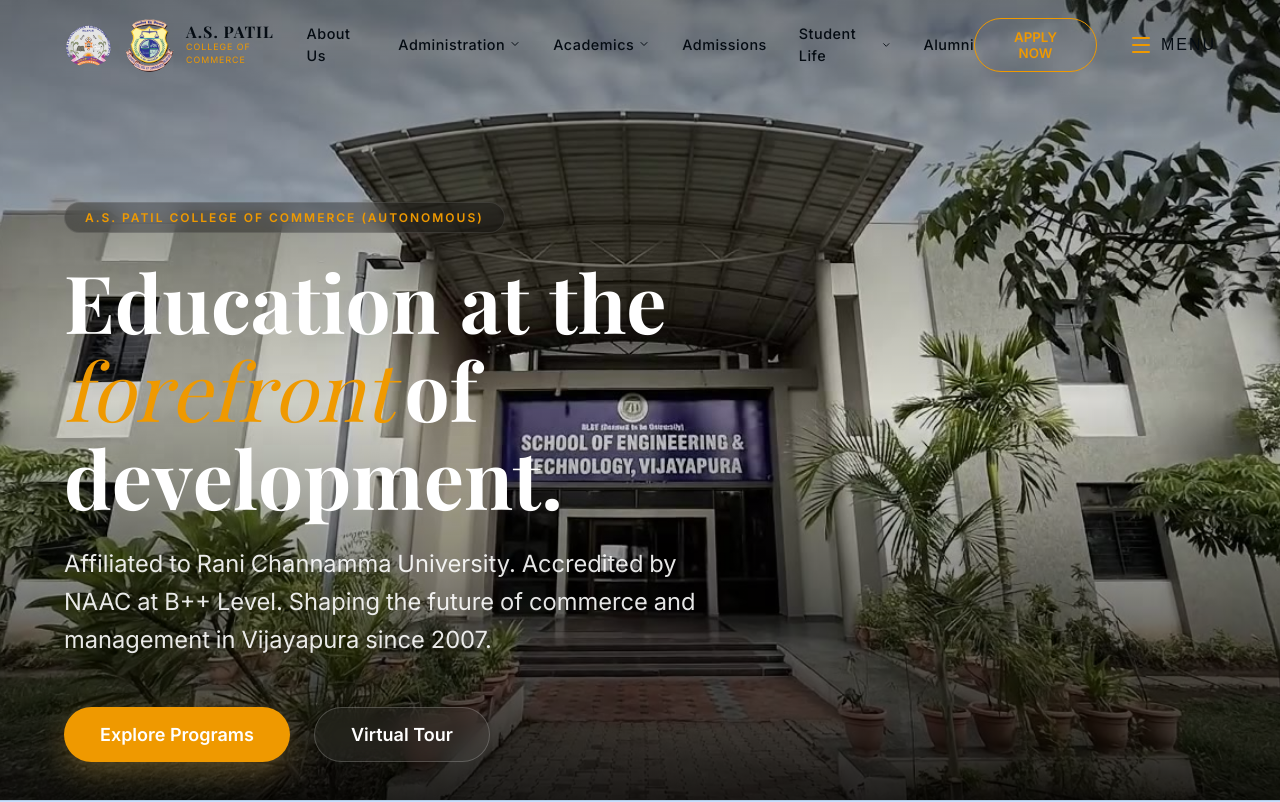
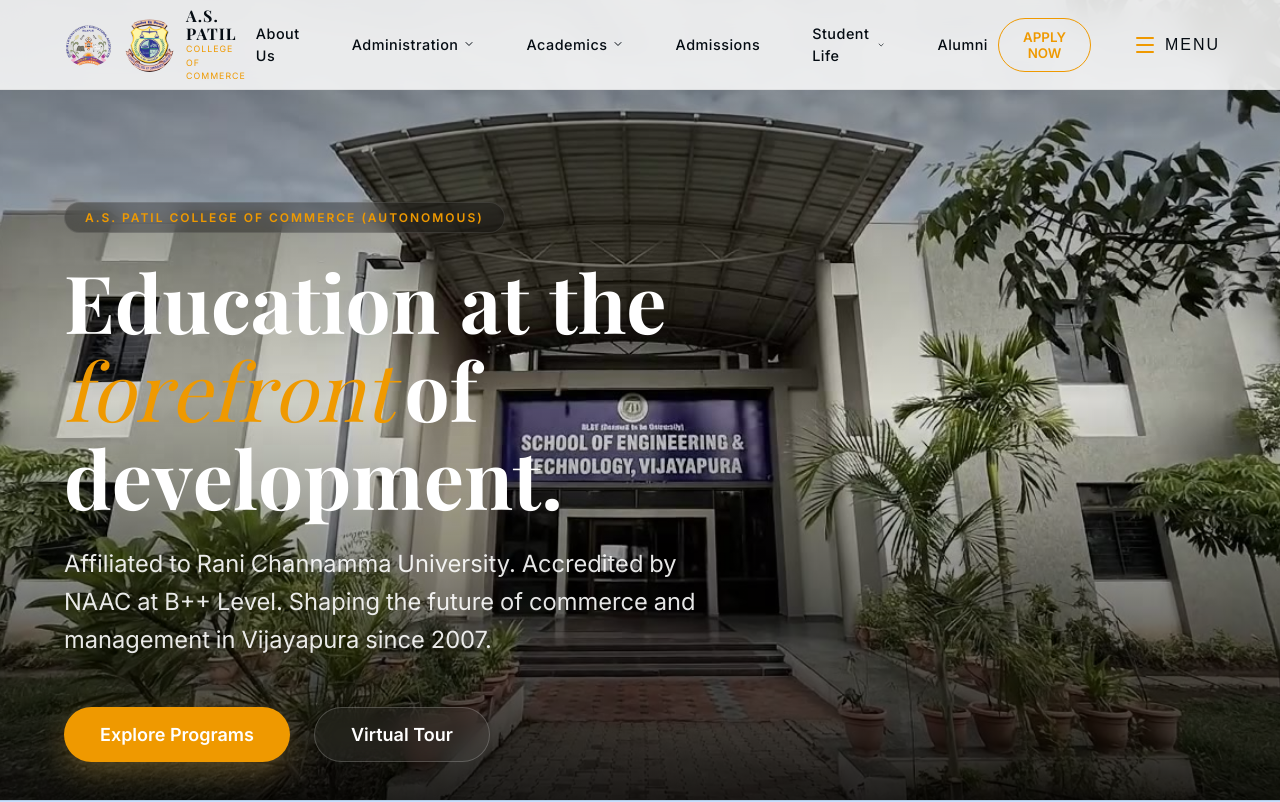
Before and after one commit to rajashekharexe/College-Website, a React (Vite) app: page / in a window 1280 px wide. Shown: the top 802 px of the page. Built offline with nearby package versions, Linux system fonts and the light colour scheme; a web font is replaced by a local one.

Commit message:
Enhance navbar: add frosted glass background and magnetic effect to links

```diff
--- a/src/components/Navbar.jsx
+++ b/src/components/Navbar.jsx
@@ -1,4 +1,4 @@
-import { useState, useEffect } from 'react';
+import { useState, useEffect, useRef } from 'react';
 import { Menu } from 'lucide-react';
 import { Link } from 'react-router-dom';
 import MegaMenu from './MegaMenu';
@@ -7,6 +7,41 @@
 import collegeLogo from '../assets/college-logo.png';
 
 export default function Navbar() {
+  const Magnetic = ({ children }) => {
+    const ref = useRef(null);
+    const [pos, setPos] = useState({ x: 0, y: 0 });
+
+    const handleMouseMove = (e) => {
+      if (!ref.current) return;
+      const { clientX, clientY } = e;
+      const { height, width, left, top } = ref.current.getBoundingClientRect();
+      const x = (clientX - (left + width / 2)) * 0.3;
+      const y = (clientY - (top + height / 2)) * 0.3;
+      setPos({ x, y });
+    };
+
+    const handleMouseLeave = () => {
+      setPos({ x: 0, y: 0 });
+    };
+
+    return (
+      <div
+        ref={ref}
+        onMouseMove={handleMouseMove}
+        onMouseLeave={handleMouseLeave}
+        style={{
+          display: 'inline-flex',
+          alignItems: 'center',
+          justifyContent: 'center',
+          transform: `translate(${pos.x}px, ${pos.y}px)`,
+          transition: pos.x === 0 && pos.y === 0 ? 'transform 0.4s cubic-bezier(0.2, 0.8, 0.2, 1)' : 'transform 0.1s linear',
+        }}
+      >
+        {children}
+      </div>
+    );
+  };
+
   const [isScrolled, setIsScrolled] = useState(false);
   const [megaMenuOpen, setMegaMenuOpen] = useState(false);
 
@@ -26,10 +61,10 @@
     alignItems: 'center',
     padding: '0 5%',
     transition: 'all 0.4s cubic-bezier(0.4, 0, 0.2, 1)',
-    // Completely transparent when at the top to let the sky show through!
-    background: isScrolled ? 'var(--surface-900)' : 'transparent',
-    backdropFilter: isScrolled ? 'none' : 'none',
-    borderBottom: isScrolled ? '1px solid rgba(0,0,0,0.05)' : '1px solid transparent',
+    // Frosted glass background so black text is always legible
+    background: isScrolled ? 'var(--surface-900)' : 'rgba(255, 255, 255, 0.85)',
+    backdropFilter: isScrolled ? 'none' : 'blur(12px)',
+    borderBottom: isScrolled ? '1px solid rgba(0,0,0,0.05)' : '1px solid rgba(0,0,0,0.05)',
   };
 
   const navItems = [
@@ -124,6 +159,7 @@
           <div className="nav-desktop-links" style={{ display: 'flex', gap: '2rem', alignItems: 'center', height: '100%' }}>
             {navItems.map((item) => (
               <div key={item.name} className="nav-item-group" style={{ position: 'relative', height: '100%', display: 'flex', alignItems: 'center' }}>
+                <Magnetic>
                   <Link to={item.link} style={{
                     color: 'var(--brand-50)',
                     fontSize: '0.9rem',
@@ -133,7 +169,8 @@
                     textDecoration: 'none',
                     display: 'flex',
                     alignItems: 'center',
-                  gap: '4px'
+                    gap: '4px',
+                    padding: '10px'
                   }}
                   className="hover-accent"
                   >
@@ -144,6 +181,7 @@
                       </svg>
                     )}
                   </Link>
+                </Magnetic>
 
                 {item.dropdown && (
                   <div className="dropdown-menu" style={{
@@ -188,6 +226,7 @@
           </div>
 
           <div style={{ display: 'flex', gap: '2rem', alignItems: 'center' }}>
+            <Magnetic>
               <button style={{
                 background: 'transparent',
                 color: 'var(--accent-500)',
@@ -203,7 +242,9 @@
               >
                 APPLY NOW
               </button>
+            </Magnetic>
 
+            <Magnetic>
               <button
                 onClick={() => setMegaMenuOpen(true)}
                 style={{
@@ -217,13 +258,15 @@
                   fontSize: 'var(--text-sm)',
                   textTransform: 'uppercase',
                   letterSpacing: '2px',
-                transition: 'color 0.2s'
+                  transition: 'color 0.2s',
+                  padding: '10px'
                 }}
                 className="menu-trigger hover-accent"
               >
                 <Menu size={24} color="var(--accent-500)" />
                 <span className="menu-text">Menu</span>
               </button>
+            </Magnetic>
           </div>
         </nav>
       </div>
```
Lines whose indentation alone changed are shown as unchanged.
